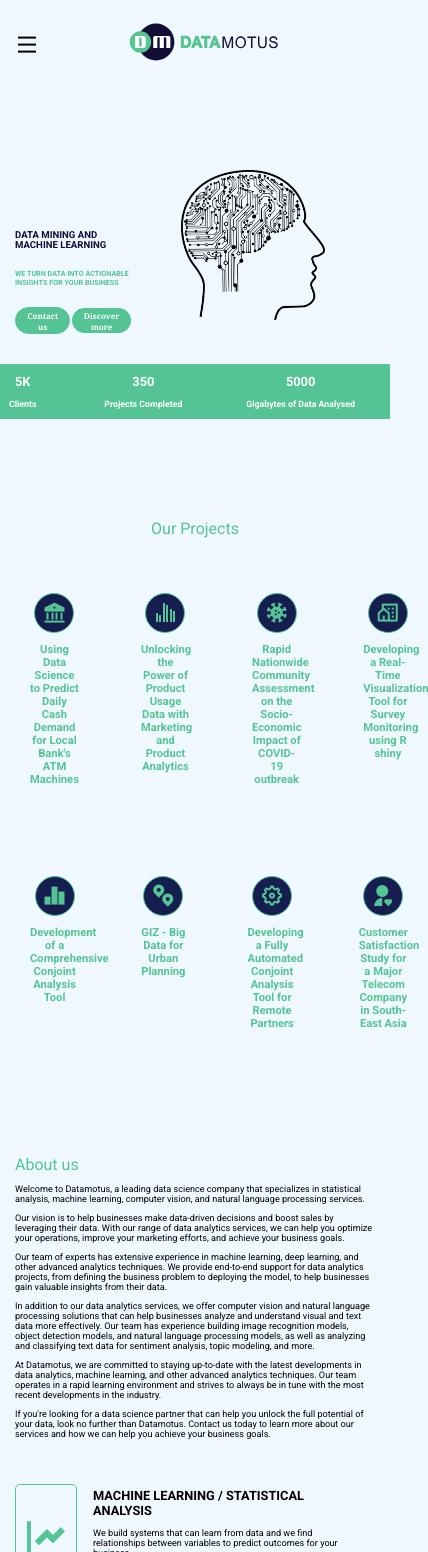
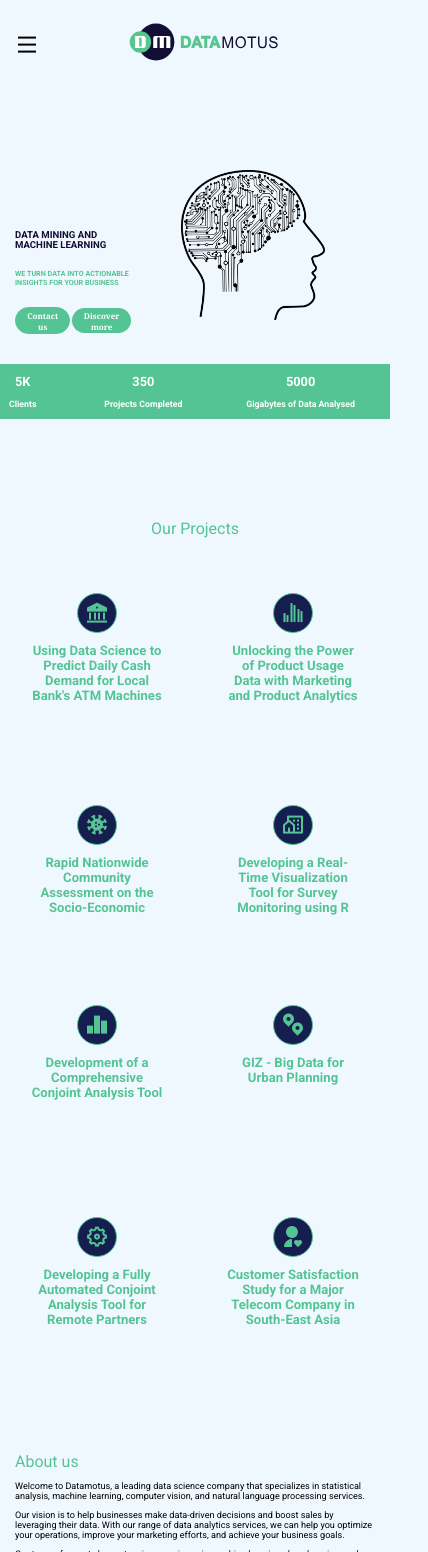
Before and after one commit to ArmanMotus/Datamotus, a React (Create React App) app: page /#/ in a window 390 px wide. Shown: the top 1552 px of the page, 428 px wide, since content can reach past the window. Built offline with nearby package versions, Linux system fonts and the light colour scheme.

Commit message:
6/1/2023

```diff
--- a/src/components/UI/home.jsx
+++ b/src/components/UI/home.jsx
@@ -1,8 +1,6 @@
 import React, {useState,useEffect} from 'react';
 import Slider from 'react-slick';
 import {Link, useNavigate} from "react-router-dom";
-import '../../styles/hero.css'
-
 
 import "../../styles/hero.css"
 import '../../styles/counter.css'
@@ -10,7 +8,6 @@ import '../../styles/projects.css'
 import '../../styles/about.css'
 import '../../styles/team.css'
 import '../../styles/testimonial.css';
-
 
 import heroDarkImg from '../../images/hero-img.png'
 import aboutImg from '../../images/about1.jpeg'
@@ -262,9 +259,11 @@ history(link1)
                 projectData.map((item,index)=>(
                     <div className="projects__item" key={index} onClick={(e) => handleSomething(item.link)}>
                     <span className="projects__icon">
-                    <i class={item.icon}></i>
+                        <i class={item.icon}></i>
                     </span>
-                    <h3 className="project__title">{item.title}</h3>
+                    <div className="project__title">
+                        <h3>{item.title}</h3>
+                    </div>
                     <p className="description">{item.desc}</p>
                 </div>
                 ))
@@ -277,7 +276,9 @@ history(link1)
                     <span className="projects__icon">
                     <i class={item.icon}></i>
                     </span>
-                    <h3 className="project__title">{item.title}</h3>
+                    <div className="project__title">
+                    <h3>{item.title}</h3>
+                    </div>
                     <p className="description">{item.desc}</p>
                 </div>
                 ))
--- a/src/styles/projects.css
+++ b/src/styles/projects.css
@@ -3,41 +3,41 @@
     margin-top: 100px;
 }
 
-.project__item-wrapper{
+.project__item-wrapper, .project__item-wrapper2{
     margin-top: 20px;
     display: flex;
-    justify-content:space-around;
-    column-gap: 2rem;
-}
-
-.project__item-wrapper2{
-    margin-top: 20px;
-    display: flex;
-    justify-content:space-around;
-    column-gap: 2rem;
+    justify-content: space-around;
+    flex-wrap: wrap; /* to allow items to wrap to the next line if there is not enough space */
+    gap: 2rem;
 }
 
 .projects__item{
+    display: flex;
+    flex-direction: column;
+    align-items: center; /* centers children along the cross axis */
+    justify-content: center; /* centers children along the main axis */
     background: var(--card-bg);
-    width: 22%;
+    width: 45%; /* to ensure 2 items per row */
     padding: 35px;
     text-align: center;
     border-radius: 0.5rem;
     cursor: pointer;
+    box-sizing: border-box; /* ensure padding does not increase width */
 }
 
 .projects__icon{
+    display: flex;
+    align-items: center;
+    justify-content: center;
     padding: 15px;
     width: 50px;
     height: 50px;
-    display: flex;
-    align-items: center;
-    justify-content: center;
-    margin: auto;
+    margin-bottom: 30px;
+    border: 1px solid var(--primary-color);
     background: var(--icon-bg);
     border-radius: 5px;
-    margin-bottom: 30px;
-    border: 1px solid var(--primary-color)
+    height: 50px; /* your preferred fixed height */
+
 }
 
 .light-theme .service__icon {
@@ -54,9 +54,17 @@
 }
 
 .project__title{
+    display: flex;
+    align-items: center;
+    justify-content: center;
     color: var(--primary-color);
-    font-size: 1rem;
+    font-size: 0.85rem;
     margin-bottom: 10px;
+    width: 100%; /* take the full width */
+    text-align: center; /* center the text */
+    word-wrap: break-word; /* allow long words to be able to be broken and wrap onto the next line */
+    height: 60px; /* Adjust this value */
+    overflow: hidden;
 }
 
 .light-theme .projects__item{
@@ -70,6 +78,9 @@
     }
     .subtitle{
         font-size: 1rem;
+    }
+    .projects__item{
+        width: 45%; /* allows for 2 items per row on smaller screens */
     }
     .description__about__content-desc{
         font-size: 0.57rem;
@@ -119,5 +130,23 @@
         font-size: 0.57rem;
         width: 250%;
     }
+    .project__title {
+        /* Set a fixed font-size */
+        font-size: 1rem;
+
+        /* Limit the text to three lines */
+        overflow: hidden;
+        display: -webkit-box;
+        -webkit-line-clamp: 5; /* limit to 3 lines */
+        -webkit-box-orient: vertical;
+
+        /* This will make the text break and wrap into a new line */
+        word-wrap: break-word;
+        word-break: break-word;
+    }
+    .project__item-wrapper{
+        flex-direction: row;
+        align-items: center;
+    }
 
 }
```
